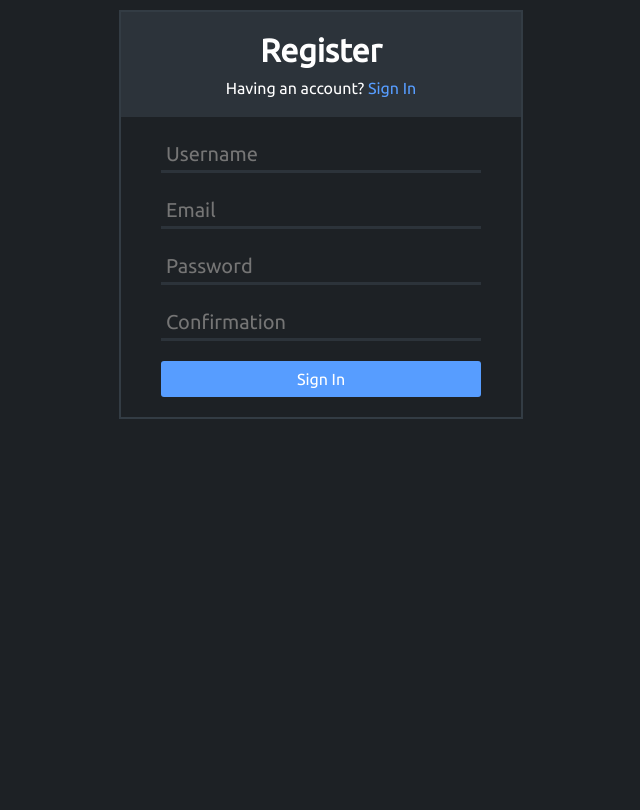
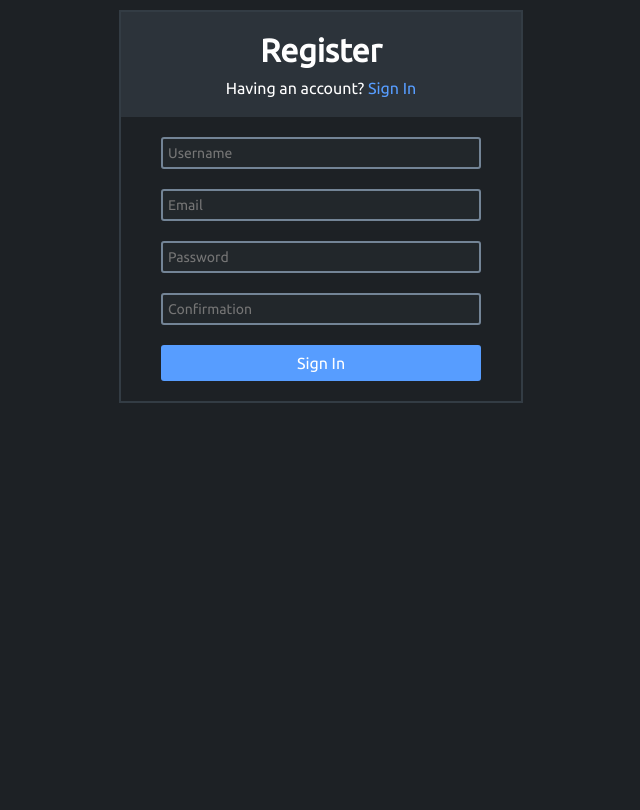
Before and after one commit to Mau5trakt/handy_links, a Django app: page / in a window 1280 px wide. Shown: the part 56-866 px from the top of the page, without its empty margins (319-959 px from the left). Run offline with Django 5.2, Linux system fonts and the light colour scheme; style sheets or scripts are compiled from the project's sources; some libraries are stand-ins or nearby versions.

Commit message:
modify styles of select2 widget and declared some base styles

```diff
--- a/links/static/scss/globals/auxiliars.scss
+++ b/links/static/scss/globals/auxiliars.scss
@@ -1,12 +1,117 @@
+@use "variables" as *;
 
-
-.dropdown__active{
+.dropdown__active {
   display: block !important;
 }
 
-.button__active{
+.button__active {
   background: #85b8ff !important;
 }
-.mobile-menu__active{
+
+.mobile-menu__active {
   display: flex !important;
+  z-index: 999;
 }
+
+
+/*
+                    .-"""-.
+                  / .===. \
+                  \/ 6 6 \/
+                  ( \___/ )
+  ____________ooo__\_____/_________________
+ /                                         \
+|               Form inputs                 |
+ \__________________________ooo____________/
+                   |  |  |
+                   |_ | _|
+                   |  |  |
+                   |__|__|  jgs
+                   /-'Y'-\
+                  (__/ \__)
+*/
+
+
+%text-input {
+  box-sizing: border-box;
+  width: 100% !important;
+  height: 32px !important;
+  background: #22272b !important;
+  border: 2px solid #738496 !important;
+  border-radius: 3px !important;
+  font-family: $font3 !important;
+  font-size: 14px !important;
+  color: $text !important;
+}
+
+.selection > span {
+  @extend %text-input;
+
+}
+
+.text-input {
+  @extend %text-input;
+}
+
+.checkbox-input {
+  height: 16px;
+  width: 16px;
+  background: #1d2125;
+  border-color: $border;
+}
+
+
+/*
+                    .-"""-.
+                  / .===. \
+                  \/ 6 6 \/
+                  ( \___/ )
+  ____________ooo__\_____/_________________
+ /                                         \
+| Django Autocomplete Light Select 2 Widget |
+ \__________________________ooo____________/
+                   |  |  |
+                   |_ | _|
+                   |  |  |
+                   |__|__|  jgs
+                   /-'Y'-\
+                  (__/ \__)
+*/
+
+.select2 {
+  &-results__option {
+    font-size: 14px !important;
+    font-family: $font3 !important;
+    color: $text;
+
+  }
+
+  &-results__options {
+    background: #22272b !important;
+  }
+
+  &-search {
+    &__field {
+      color: $text !important;
+    }
+  }
+
+  &-selection {
+    &__clear {
+      color: #b6c2cf !important;
+    }
+
+    &__choice {
+      padding: 2px 5px !important;
+      font-size: 12px !important;
+      background: $blue !important;
+      color: #1d2126 !important;
+      border: 1px solid $border !important;
+
+      &__remove {
+        color: #1d2126 !important;
+      }
+
+    }
+  }
+}
```
